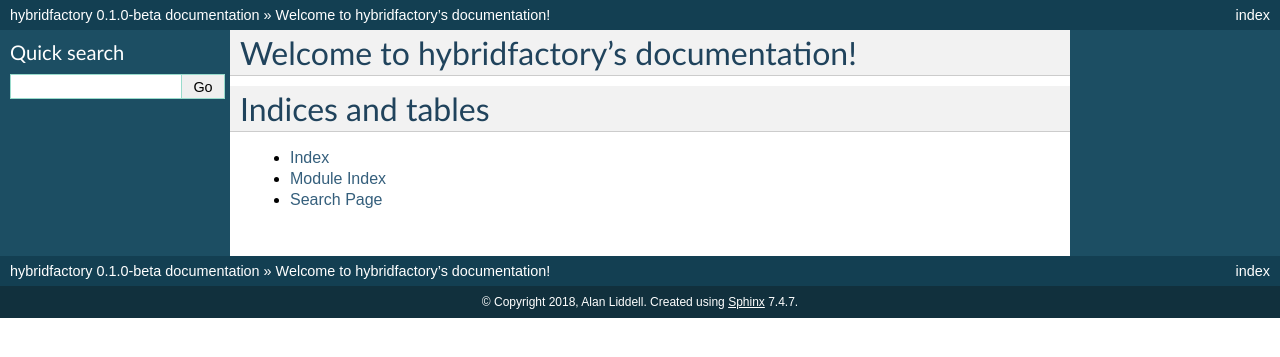
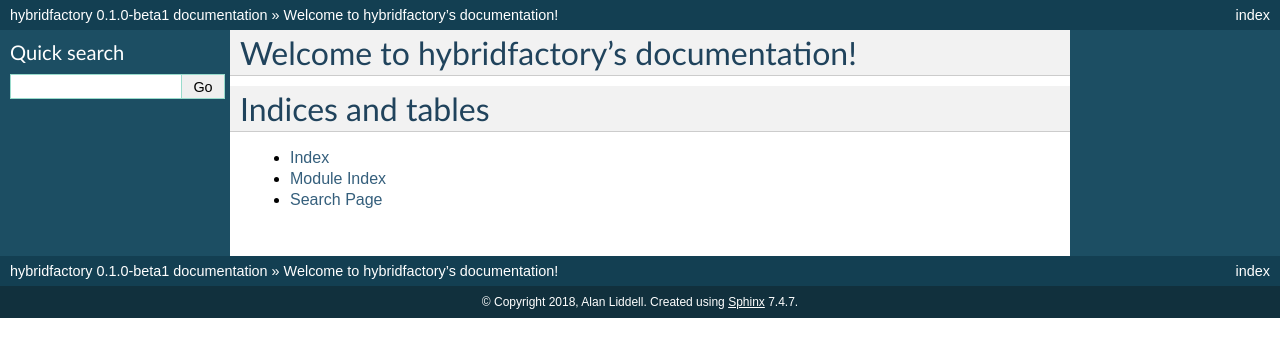
Before and after one commit to aliddell/hybridfactory, a Sphinx documentation site: the page built from docs/source/index.rst, in a window 1280 px wide. Shown: the top 357 px of the page. Built offline with Sphinx 7.4.7, drawn with Linux system fonts in a browser that asks for light colours.

```diff
--- a/docs/source/conf.py
+++ b/docs/source/conf.py
@@ -64,7 +64,7 @@
 # The short X.Y version.
 version = '0.1'
 # The full version, including alpha/beta/rc tags.
-release = '0.1.0-beta'
+release = '0.1.0-beta1'
 
 # The language for content autogenerated by Sphinx. Refer to documentation
 # for a list of supported languages.
--- a/environment.yml
+++ b/environment.yml
@@ -4,7 +4,7 @@
   - numpy=1.14.0
   - matplotlib=2.1.2
   - scipy=1.0.1
-  - h5py=2.7.1
+  - h5py=2.8.0
   - pandas=0.22.0
   - pip:
     - hybridfactory
--- a/setup.py
+++ b/setup.py
@@ -8,7 +8,7 @@
 
 setuptools.setup(
     name="hybridfactory",
-    version="0.1.0-beta",
+    version="0.1.0-beta1",
     packages=setuptools.find_packages(),
     url="https://gitlab.com/vidriotech/spiegel/hybridfactory",
     license="MIT",
```
Also changed, not shown: docs/source/hybridfactory.utils.rst (+8 -0 lines), .gitlab-ci.yml, 7 other files.
